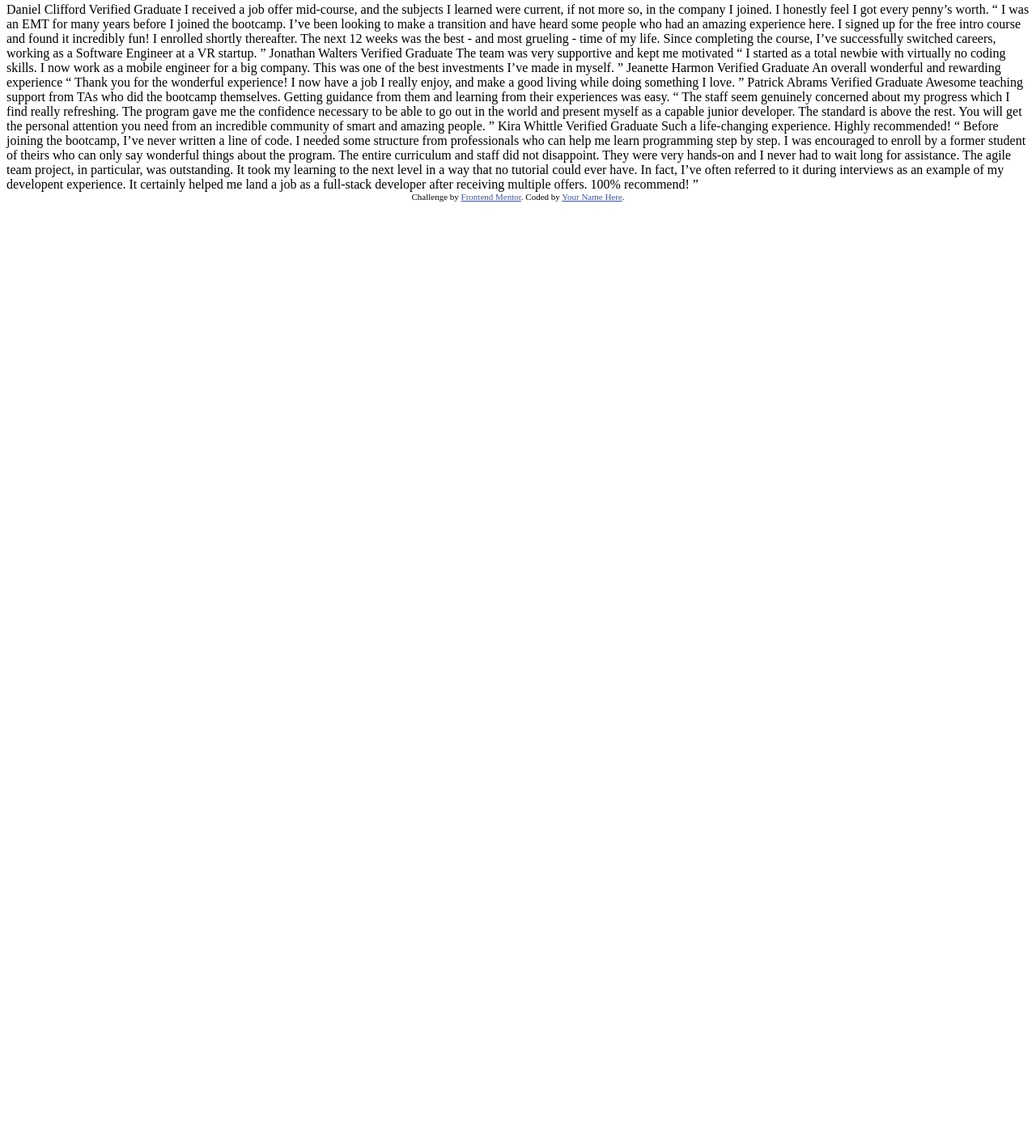
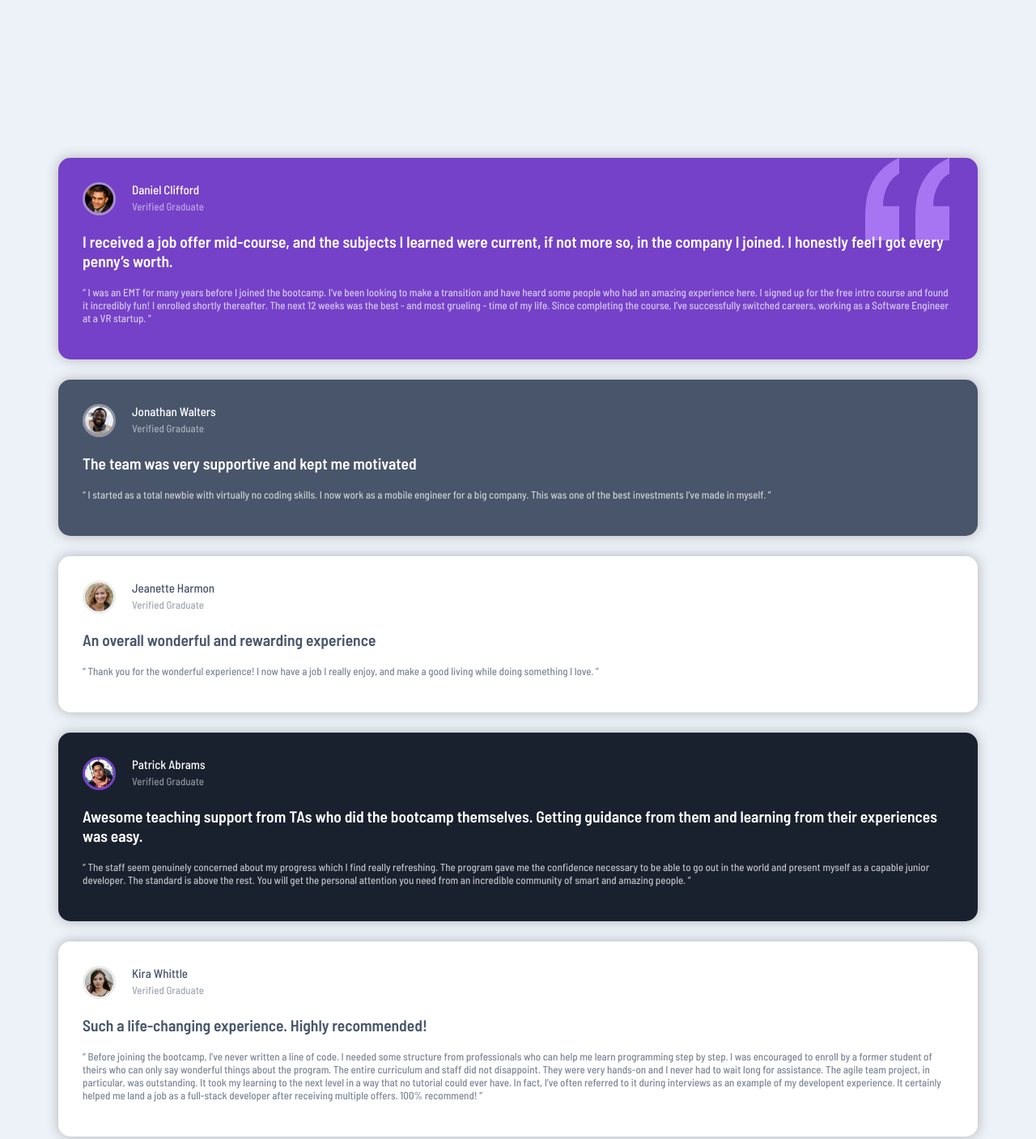
Before and after one commit to muchammadindra97/frontendmentor-testimonials-grid-section, a plain HTML site: page index.html in a window 1280 px wide. Shown: the part 5-1412 px from the top of the page at 81% size. Before the commit the page ends 800 px from the top, so only its background shows below. Drawn offline with Linux system fonts and the light colour scheme.

Commit message:
create mobile

```diff
--- a/index.html
+++ b/index.html
@@ -1,76 +1,123 @@
 <!DOCTYPE html>
 <html lang="en">
   <head>
-  <meta charset="UTF-8">
-  <meta name="viewport" content="width=device-width, initial-scale=1.0"> <!-- displays site properly based on user's device -->
+    <meta charset="UTF-8" />
+    <meta name="viewport" content="width=device-width, initial-scale=1.0" />
+    <!-- displays site properly based on user's device -->
 
-  <link rel="icon" type="image/png" sizes="32x32" href="./images/favicon-32x32.png">
+    <link rel="preconnect" href="https://fonts.gstatic.com" />
+    <link
+      href="https://fonts.googleapis.com/css2?family=Barlow+Semi+Condensed:wght@500;600&display=swap"
+      rel="stylesheet"
+    />
 
-  <title>Frontend Mentor | [Challenge Name Here]</title>
+    <link rel="stylesheet" href="styles.css" />
 
-  <!-- Feel free to remove these styles or customise in your own stylesheet 👍 -->
-  <style>
-    .attribution { font-size: 11px; text-align: center; }
-    .attribution a { color: hsl(228, 45%, 44%); }
-  </style>
+    <link
+      rel="icon"
+      type="image/png"
+      sizes="32x32"
+      href="./images/favicon-32x32.png"
+    />
+
+    <title>Frontend Mentor | Testimonials grid section</title>
   </head>
   <body>
-  Daniel Clifford
-  Verified Graduate
-
-  I received a job offer mid-course, and the subjects I learned were current, if not more so,
-  in the company I joined. I honestly feel I got every penny’s worth.
-
-  “ I was an EMT for many years before I joined the bootcamp. I’ve been looking to make a
-  transition and have heard some people who had an amazing experience here. I signed up
-  for the free intro course and found it incredibly fun! I enrolled shortly thereafter.
-  The next 12 weeks was the best - and most grueling - time of my life. Since completing
-  the course, I’ve successfully switched careers, working as a Software Engineer at a VR startup. ”
-
-  Jonathan Walters
-  Verified Graduate
-
+    <div class="card bg-purple">
+      <div class="profile">
+        <img src="./images/image-daniel.jpg" alt="daniel" />
+        <div class="name">Daniel Clifford</div>
+        <div class="verified">Verified Graduate</div>
+      </div>
+      <p class="review-top">
+        I received a job offer mid-course, and the subjects I learned were
+        current, if not more so, in the company I joined. I honestly feel I got
+        every penny’s worth.
+      </p>
+      <p class="review-bottom">
+        “ I was an EMT for many years before I joined the bootcamp. I’ve been
+        looking to make a transition and have heard some people who had an
+        amazing experience here. I signed up for the free intro course and found
+        it incredibly fun! I enrolled shortly thereafter. The next 12 weeks was
+        the best - and most grueling - time of my life. Since completing the
+        course, I’ve successfully switched careers, working as a Software
+        Engineer at a VR startup. ”
+      </p>
+    </div>
+    <div class="card bg-dark-grayish">
+      <div class="profile">
+        <img src="./images/image-jonathan.jpg" alt="jonathan" />
+        <div class="name">Jonathan Walters</div>
+        <div class="verified">Verified Graduate</div>
+      </div>
+      <p class="review-top">
         The team was very supportive and kept me motivated
-
-  “ I started as a total newbie with virtually no coding skills. I now work as a mobile engineer
-  for a big company. This was one of the best investments I’ve made in myself. ”
-
-  Jeanette Harmon
-  Verified Graduate
-
-  An overall wonderful and rewarding experience
-
-  “ Thank you for the wonderful experience! I now have a job I really enjoy, and make a good living
-  while doing something I love. ”
-
-  Patrick Abrams
-  Verified Graduate
-
-  Awesome teaching support from TAs who did the bootcamp themselves. Getting guidance from them and
-  learning from their experiences was easy.
-
-  “ The staff seem genuinely concerned about my progress which I find really refreshing. The program
-  gave me the confidence necessary to be able to go out in the world and present myself as a capable
-  junior developer. The standard is above the rest. You will get the personal attention you need from
-  an incredible community of smart and amazing people. ”
-
-  Kira Whittle
-  Verified Graduate
-
+      </p>
+      <p class="review-bottom">
+        “ I started as a total newbie with virtually no coding skills. I now
+        work as a mobile engineer for a big company. This was one of the best
+        investments I’ve made in myself. ”
+      </p>
+    </div>
+    <div class="card bg-white">
+      <div class="profile">
+        <img src="./images/image-jeanette.jpg" alt="jeanette" />
+        <div class="name">Jeanette Harmon</div>
+        <div class="verified">Verified Graduate</div>
+      </div>
+      <p class="review-top">An overall wonderful and rewarding experience</p>
+      <p class="review-bottom">
+        “ Thank you for the wonderful experience! I now have a job I really
+        enjoy, and make a good living while doing something I love. ”
+      </p>
+    </div>
+    <div class="card bg-dark-blackish">
+      <div class="profile">
+        <img src="./images/image-patrick.jpg" alt="patrick" />
+        <div class="name">Patrick Abrams</div>
+        <div class="verified">Verified Graduate</div>
+      </div>
+      <p class="review-top">
+        Awesome teaching support from TAs who did the bootcamp themselves.
+        Getting guidance from them and learning from their experiences was easy.
+      </p>
+      <p class="review-bottom">
+        “ The staff seem genuinely concerned about my progress which I find
+        really refreshing. The program gave me the confidence necessary to be
+        able to go out in the world and present myself as a capable junior
+        developer. The standard is above the rest. You will get the personal
+        attention you need from an incredible community of smart and amazing
+        people. ”
+      </p>
+    </div>
+    <div class="card bg-white">
+      <div class="profile">
+        <img src="./images/image-kira.jpg" alt="kirimage-kira.jpg" />
+        <div class="name">Kira Whittle</div>
+        <div class="verified">Verified Graduate</div>
+      </div>
+      <p class="review-top">
         Such a life-changing experience. Highly recommended!
-
-  “ Before joining the bootcamp, I’ve never written a line of code. I needed some structure from
-  professionals who can help me learn programming step by step. I was encouraged to enroll by a former
-  student of theirs who can only say wonderful things about the program. The entire curriculum and staff
-  did not disappoint. They were very hands-on and I never had to wait long for assistance. The agile team
-  project, in particular, was outstanding. It took my learning to the next level in a way that no tutorial
-  could ever have. In fact, I’ve often referred to it during interviews as an example of my developent
-  experience. It certainly helped me land a job as a full-stack developer after receiving multiple offers.
-  100% recommend! ”
-
+      </p>
+      <p class="review-bottom">
+        “ Before joining the bootcamp, I’ve never written a line of code. I
+        needed some structure from professionals who can help me learn
+        programming step by step. I was encouraged to enroll by a former student
+        of theirs who can only say wonderful things about the program. The
+        entire curriculum and staff did not disappoint. They were very hands-on
+        and I never had to wait long for assistance. The agile team project, in
+        particular, was outstanding. It took my learning to the next level in a
+        way that no tutorial could ever have. In fact, I’ve often referred to it
+        during interviews as an example of my developent experience. It
+        certainly helped me land a job as a full-stack developer after receiving
+        multiple offers. 100% recommend! ”
+      </p>
+    </div>
     <div class="attribution">
-    Challenge by <a href="https://www.frontendmentor.io?ref=challenge" target="_blank">Frontend Mentor</a>.
-    Coded by <a href="#">Your Name Here</a>.
+      Challenge by
+      <a href="https://www.frontendmentor.io?ref=challenge" target="_blank"
+        >Frontend Mentor</a
+      >. Coded by <a href="#">Your Name Here</a>.
     </div>
   </body>
 </html>
--- /dev/null
+++ b/styles.css
@@ -0,0 +1,81 @@
+body {
+  font-family: "Barlow Semi Condensed", sans-serif;
+  font-size: 13px;
+  font-weight: 500;
+  background-color: hsl(210, 46%, 95%);
+  padding: 15% 5%;
+}
+
+.attribution {
+  font-size: 11px;
+  text-align: center;
+}
+.attribution a {
+  color: hsl(228, 45%, 44%);
+}
+
+.card {
+  border-radius: 15px;
+  box-shadow: 0px 0px 15px 0px #b3b1b5;
+  padding: 30px;
+  margin-bottom: 25px;
+}
+
+.profile {
+  display: grid;
+  grid-template-columns: 41px auto;
+}
+
+img {
+  grid-row: 1 /3;
+  border: 3px solid hsla(0, 0%, 85%, 0.5);
+  border-radius: 50%;
+  width: 35px;
+  float: left;
+}
+
+.name {
+  font-size: 15px;
+  margin-left: 20px;
+}
+
+.verified {
+  opacity: 50%;
+  margin-left: 20px;
+}
+
+.review-top {
+  font-size: 1.5em;
+  font-weight: 600;
+}
+
+.review-bottom {
+  opacity: 70%;
+}
+
+.bg-purple {
+  background-color: hsl(263, 55%, 52%);
+  background-image: url(./images/bg-pattern-quotation.svg);
+  background-repeat: no-repeat;
+  background-position: top right 35px;
+  color: hsl(0, 0%, 100%);
+}
+
+.bg-dark-grayish {
+  background-color: hsl(217, 19%, 35%);
+  color: hsl(0, 0%, 100%);
+}
+
+.bg-white {
+  background-color: hsl(0, 0%, 100%);
+  color: hsl(217, 19%, 35%);
+}
+
+.bg-dark-blackish {
+  background-color: hsl(219, 29%, 14%);
+  color: hsl(0, 0%, 100%);
+}
+
+.bg-dark-blackish img {
+  border: 3px solid hsl(263, 55%, 52%);
+}
```
Lines whose indentation alone changed are shown as unchanged.
